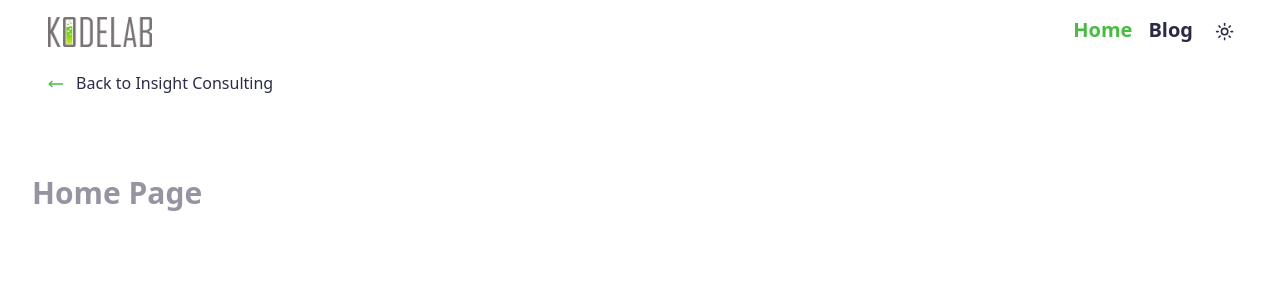
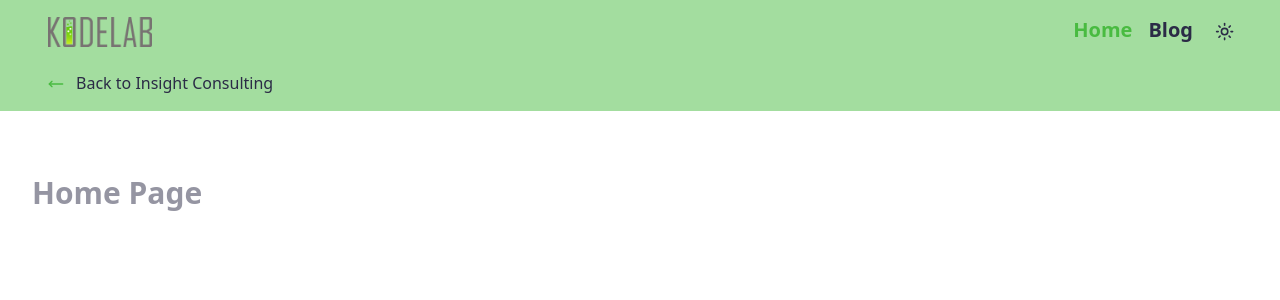
Before and after one commit to Braydon111/kodelab-website, a Next.js app: page / in a window 1280 px wide. Shown: the top 300 px of the page. Built offline with nearby package versions, Linux system fonts and the light colour scheme.

Commit message:
test deploy changes

```diff
--- a/src/components/Navbar.tsx
+++ b/src/components/Navbar.tsx
@@ -10,8 +10,8 @@ export default function Navbar() {
     { title: "Blog", href: "/blog" },
   ];
   return (
-    <div className="w-full relative p-4 flex flex-wrap justify-center">
-      <div className="px-1 md:px-8 mx-auto flex gap-3 w-full max-w-[1400px] justify-between  items-center">
+    <div className="w-full relative p-4 flex flex-wrap justify-center bg-primary/50">
+      <div className="px-1 md:px-8 mx-auto flex gap-3 w-full max-w-[1400px] justify-between items-center">
         <Link
           href={"/"}
           className="flex gap-3 h-[30px] w-1/3 relative hover:opacity-80"
```
